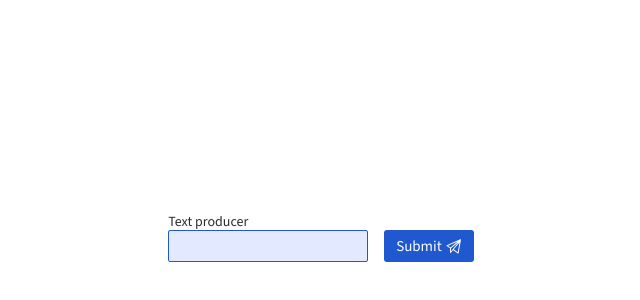
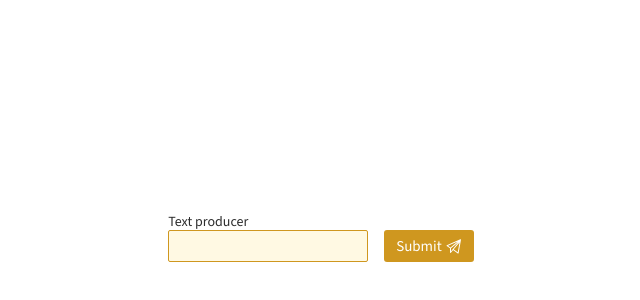
Before and after one commit to admirlj/radarUILibrary, a React (Vite) app: page / in a window 1280 px wide. Shown: the part 154-454 px from the top of the page, without its empty margins (319-959 px from the left). Built offline with nearby package versions, Linux system fonts and the light colour scheme.

Commit message:
fix: remove conditions

```diff
--- a/src/App.tsx
+++ b/src/App.tsx
@@ -5,21 +5,21 @@ import Button from "./components/ui/Button/Button";
 import TextField from "./components/ui/TextField/TextField";
 
 function App() {
-  const [firstName, setFirstName] = useState<undefined | string>();
+  const [inputValue, setInputValue] = useState<undefined | string>();
   const [textToShow, setTextToShow] = useState<string>();
   const [error, setError] = useState(false);
 
   const handleOnChange = (value: string) => {
     const inputValue = value;
-    if (inputValue) setFirstName(inputValue);
+    setInputValue(inputValue);
   };
 
   const handleOnClick = () => {
-    if (firstName) setTextToShow(firstName);
+    setTextToShow(inputValue);
   };
 
   const validation = (value: string) => {
-    // Check if the value contains any numbers using a regular expression
+    // Check if the value contains any numbers
     const numberPattern = /\d/;
     setError(numberPattern.test(value));
     return numberPattern.test(value);
@@ -33,12 +33,14 @@ function App() {
           validate={validation}
           label="Text producer"
           errorMessage="No numbers allowed!"
+          variant="secondary"
         />
         <Button
           trailingIcon={<SendIcon width={16} height={16} />}
           style={{ marginLeft: "16px" }}
           onClick={handleOnClick}
           disabled={error}
+          variant="secondary"
         >
           Submit
         </Button>
```
